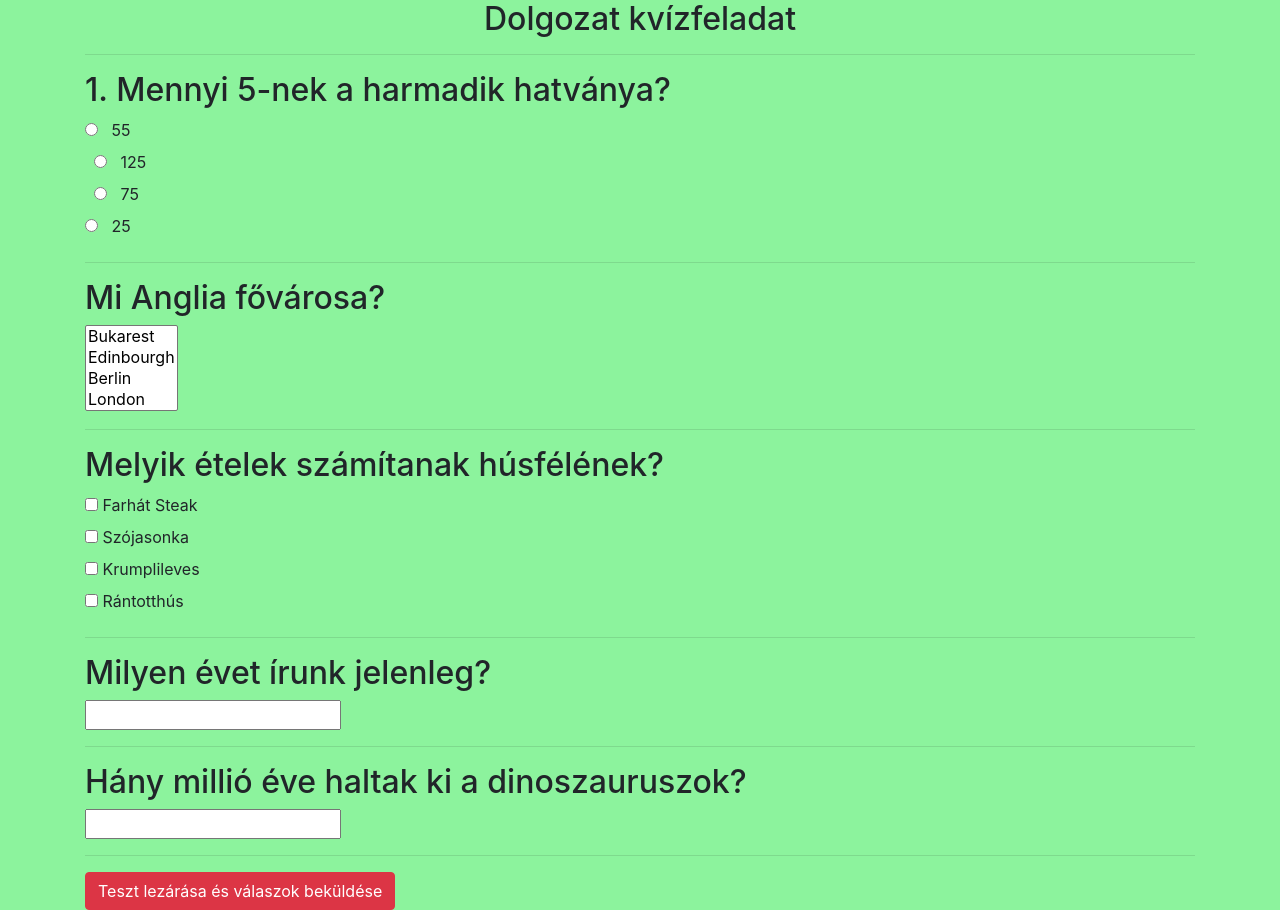
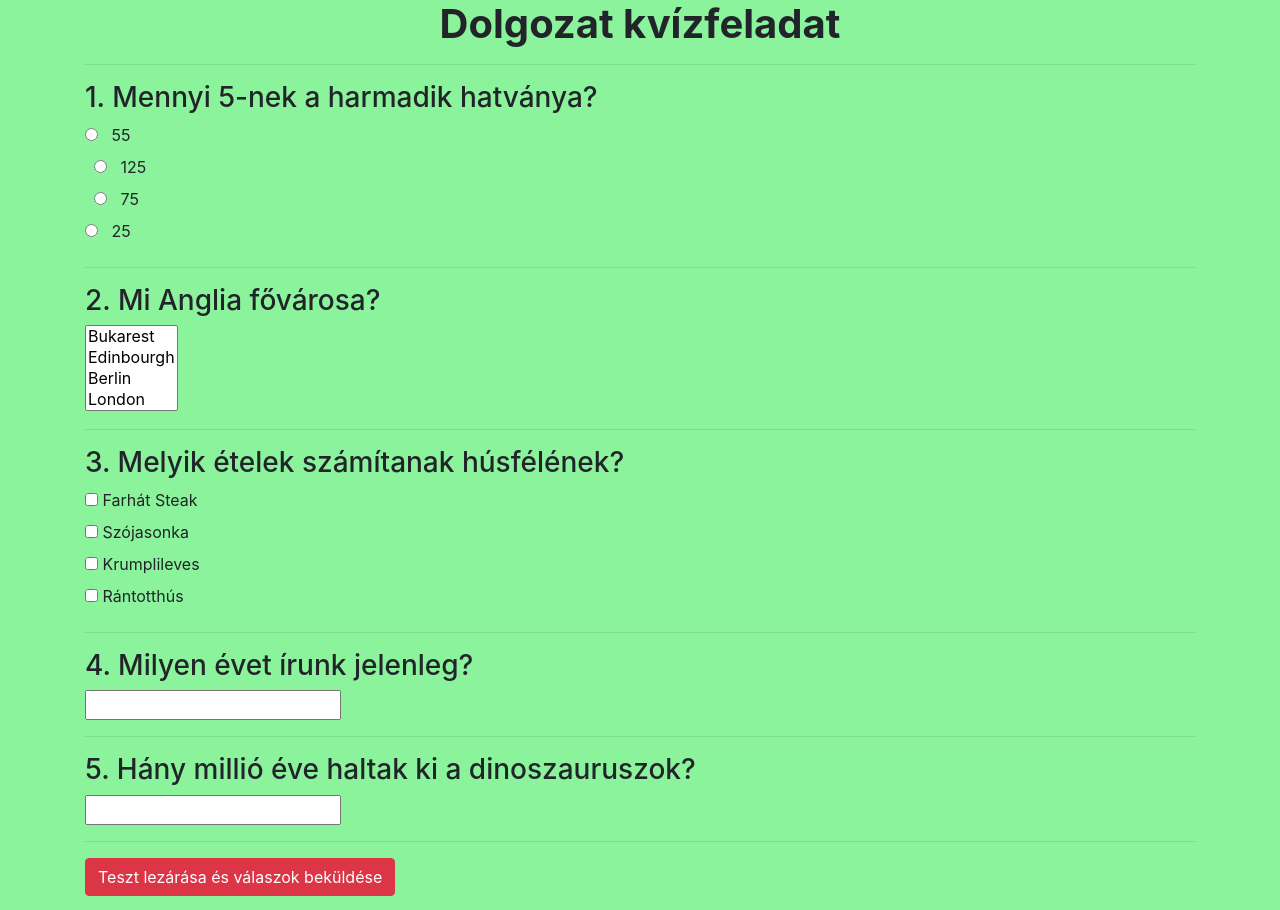
Before and after one commit to gulyascsaba/0222doga, a plain HTML site: page index.html in a window 1280 px wide. Drawn offline with nearby package versions, Linux system fonts and the light colour scheme.

Commit message:
Kerdes beszamozas

```diff
--- a/index.html
+++ b/index.html
@@ -11,9 +11,11 @@
 </head>
 <body style="background-color:rgb(140, 243, 157);">
     <div class="container">
-        <p class="h2 text-center">Dolgozat kvízfeladat</p>
+        <p class="h1 text-center font-weight-bolder ">Dolgozat kvízfeladat</p>
+
         <hr style="width:100%;text-align:left;margin-left:0">
-        <p class="h2">1. Mennyi 5-nek a harmadik hatványa?</p>
+
+        <p class="h3">1. Mennyi 5-nek a harmadik hatványa?</p>
 
         <input type="radio" id="1" name="radio" value="Hamis">
         <label for="html">55</label><br>
@@ -26,7 +28,7 @@
 
         <hr style="width:100%;text-align:left;margin-left:0">
 
-    <p class="h2">Mi Anglia fővárosa?</p>
+    <p class="h3">2. Mi Anglia fővárosa?</p>
      <select Name="fovaros" Size="4">
     <option id="Bukarest" value="Hamis"> Bukarest </option>
     <option id="Edinbourgh" value="Hamis"> Edinbourgh </option>
@@ -36,7 +38,7 @@
 
     <hr style="width:100%;text-align:left;margin-left:0">
 
-    <p class="h2">Melyik ételek számítanak húsfélének?</p>
+    <p class="h3">3. Melyik ételek számítanak húsfélének?</p>
     <form>
         <input type="checkbox" id="Steak" value="Igen">
         <label> Farhát Steak</label><br>
@@ -50,15 +52,15 @@
 
       <hr style="width:100%;text-align:left;margin-left:0">
 
-      <p class="h2">Milyen évet írunk jelenleg? </p>
+      <p class="h3">4. Milyen évet írunk jelenleg? </p>
       <form><input type="text" id="egyes"> </form>
       <hr style="width:100%;text-align:left;margin-left:0">
-      <p class="h2">Hány millió éve haltak ki a dinoszauruszok?</p>
+      <p class="h3">5. Hány millió éve haltak ki a dinoszauruszok?</p>
       <form><input type="text" id="kettes"> </form>
 
-      <hr style="width:100%;text-align:left;margin-left:0">
+      <hr style="width:100%;text-align:left;margin-left:0;">
 
-      <button type="button" class="btn btn-danger">Teszt lezárása és válaszok beküldése</button>
+      <button type="button" class="btn btn-danger" id="lekerdez">Teszt lezárása és válaszok beküldése</button>
       <span id="valaszok"> </span>
 
 </div>
```
